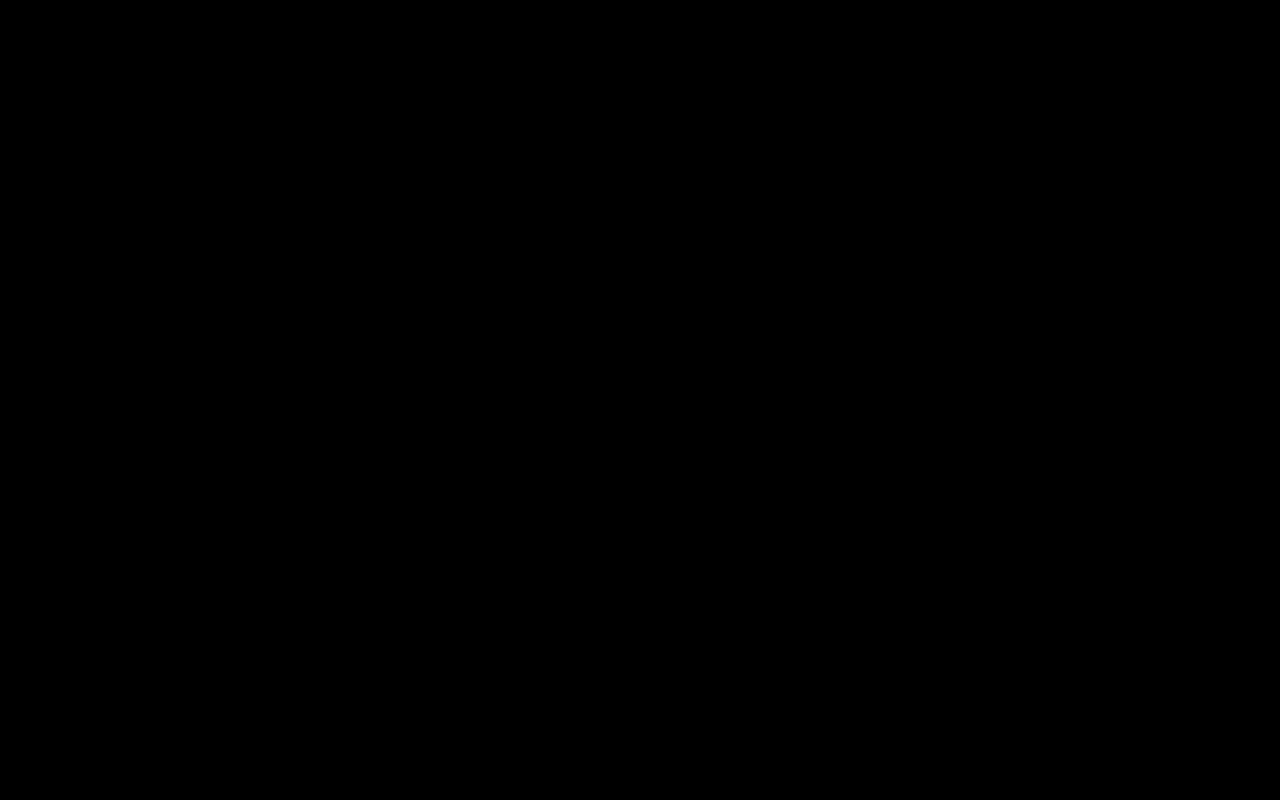
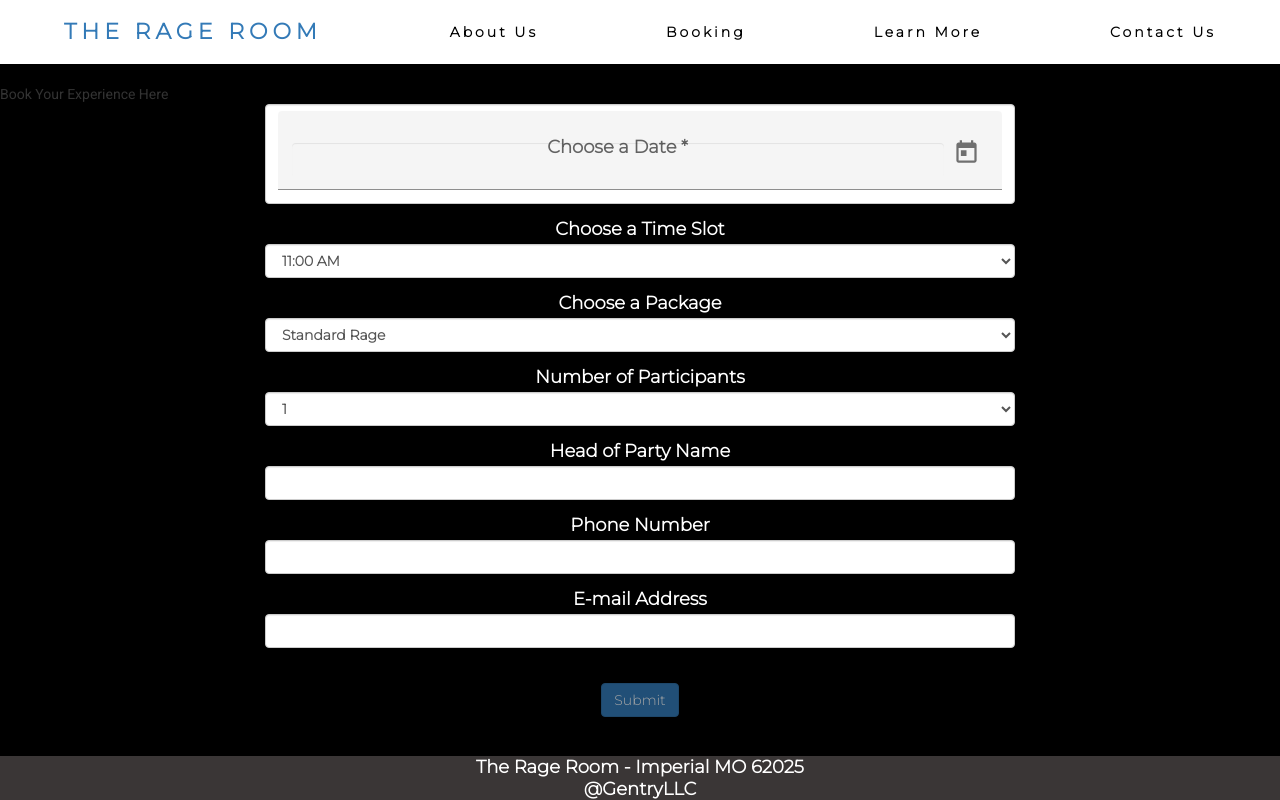
Before and after one commit to sagentr/Rage-Room, an Angular app: page /booking in a window 1280 px wide. Built offline with nearby package versions, Linux system fonts and the light colour scheme.

Commit message:
unit test and forms changes

```diff
--- a/src/app/booking/booking.component.html
+++ b/src/app/booking/booking.component.html
@@ -1,155 +1,120 @@
-<br>
+<br />
 Book Your Experience Here
 <div class="container">
   <div class="row">
     <div class="col-xs-12 col-sm-10 col-md-8 col-sm-offset-1 col-md-offset-2">
-
-         <form (ngSubmit)="onSubmit(f)" #f="ngForm">
-
-            <div
-                id="user-data"
-                ngModelGroup="userData"
-                #userData="userData">
-
+      <form (ngSubmit)="onSubmit()" #f="ngForm">
+        <div id="user-data" ngModelGroup="userData" #userData="ngModelGroup">
+          <div class="form-group">
+            <mat-form-field appearance="fill" class="dateClass">
+              <mat-label for="date">Choose a Date</mat-label>
+              <input
+                matInput
+                [matDatepicker]="picker"
+                id="date"
+                class="form-control"
+                type="text"
+                ngModel
+                name="date"
+                required
+                #date="ngModel"
+              />
+              <mat-datepicker-toggle
+                matSuffix
+                [for]="picker"
+              ></mat-datepicker-toggle>
+              <mat-datepicker #picker></mat-datepicker>
+            </mat-form-field>
+          </div>
+          <div class="form-group">
+            <label for="time">Choose a Time Slot</label>
+            <select
+              id="time"
+              class="form-control"
+              [ngModel]="selectedTime"
+              name="time"
+            >
+              <option *ngFor="let time of times" [value]="time">
+                {{ time }}
+              </option>
+            </select>
+          </div>
+          <div class="form-group">
+            <label for="package">Choose a Package</label>
+            <select
+              id="package"
+              class="form-control"
+              [ngModel]="selectedPackage"
+              name="package"
+            >
+              <option *ngFor="let package of packages" [value]="package">
+                {{ package | titlecase }}
+              </option>
+            </select>
+          </div>
+          <div class="form-group">
+            <label for="participant">Number of Participants</label>
+            <select
+              id="participant"
+              class="form-control"
+              [ngModel]="selectedParticipants"
+              name="participant"
+            >
+              <option
+                *ngFor="let participant of participants"
+                [value]="participant"
+              >
+                {{ participant }}
+              </option>
+            </select>
+          </div>
           <div class="form-group">
             <label for="username">Head of Party Name</label>
             <input
+              class="form-control"
               type="text"
               id="username"
-                    class="form-control"
               ngModel
               name="username"
-                    [value]="username">{{ username | titlecase }}>
-                    <!-- required> -->
+              required
+              #username="ngModel"
+            />
           </div>
-
           <div class="form-group">
-                    <label for="Phone">Phone Number</label>
+            <label for="phone">Phone Number</label>
             <input
+              class="form-control"
               type="text"
-                    id="Phone"
+              id="phone"
+              ngModel
+              name="phone"
+              required
+              #phone="ngModel"
+            />
+          </div>
+          <div class="form-group">
+            <label for="email">E-mail Address</label>
+            <input
               class="form-control"
-                    ngModel
-                    name="Phone"
-                    required>
-                    <!-- <span class="help-block" *ngIf="Phone.length===9">Please enter a valid phone number!</span> -->
-                </div>
-
-                <div class="form-group">
-                    <label for="email">E-Mail Address</label>
-                    <input type="email"
+              type="email"
               id="email"
               ngModel
               name="email"
               required
               email
-                    class="form-control"
-                    #email="ngModel">
-                    <span class="help-block" *ngIf="!email.valid && email.touched"> Please enter a valid email!</span>
+              #email="ngModel"
+            />
           </div>
-            </div>
-
-                 <div class="form-group">
-                    <mat-form-field appearance="fill" class="dateClass">
-                        <mat-label>Choose a Date</mat-label>
-                        <input matInput [matDatepicker]="picker">
-                        <mat-datepicker-toggle matSuffix [for]="picker"></mat-datepicker-toggle>
-                        <mat-datepicker #picker></mat-datepicker>
-                    </mat-form-field>
-                </div>
-
-                <div class="form-group">
-                    <label for="timeSlot">Choose a Time That Works For You</label>
-                    <select
-                        name="timeSlot"
-                        id="timeSlot"
-                        [ngModel]="selectedTimeSlot"
-                        class="form-control"
-                        required
-                        >
-                    <optionvalue='11:30'>11:30 AM</option>
-                    <optionvalue='12:00'>12:00 PM</option>
-                    <optionvalue='12:30'>12:30 PM</option>
-                    <optionvalue='1:00'>1:00 PM</option>
-                    <optionvalue='1:30'>1:30 PM</option>
-                    <optionvalue='2:00'>2:00 PM</option>
-                    <optionvalue='2:30'>2:30 PM</option>
-                    <optionvalue='3:00'>3:00 PM</option>
-                    <optionvalue='3:30'>3:30 PM</option>
-                    <optionvalue='4:00'>4:00 PM </option>
-                    <optionvalue='4:30'>4:30 PM </option>
-                    <optionvalue='5:30'>5:30 PM </option>
-                    <optionvalue='6:00'>6:00 PM </option>
-                    <optionvalue='6:30'>6:30 PM </option>
-                    <optionvalue='7:00'>7:00 PM </option>
-                    <optionvalue='7:30'>7:30 PM </option>
-                    <optionvalue='8:00'>8:00 PM </option>
-
-                        <!-- *ngFor="let timeSlot of timeSlots" -->
-                        <!-- [value]="timeSlot">{{ timeSlot }}> -->
-
-
-                        </select>
-                 </div>
-                <!-- Updated this -->
-                    <div class="form-group">
-                        <label for="package">Choose a Package</label>
-                        <select
-                            name="package"
-                            id="package"
-                            [ngModel]="selectedPackage"
-                            class="form-control"
-                            required>
-                        <option value='Standard Rage'>Standard Rage</option>
-                        <option value='Deluxe Rage'>Deluxe Rage</option>
-                        <option value='Paint Splatter'>Paint Splatter</option>
-
-                        <!-- Do I still include this?</option> -->
-                        <!-- <option *ngFor="let package of packages"></option> -->
-                        <!-- [value]="package">{{ package | titlecase }} -->
-                        </option>
-                        </select>
-                    </div>
-
-                    <div class="form-group">
-                        <label for="participant">Number of Participants</label>
-                        <select
-                        name="participant"
-                        id="participant"
-                        [ngModel]="selectedParticipants"
-                        class="form-control"
-                        required
-                        >
-                        <option
-                        *ngFor="let participant of participants"
-                        [value]="participant">{{ participant }}
-                        </option>
-                        </select>
-                    </div>
-
-
+          <span class="help-block" *ngIf="!email.valid && email.touched">
+            Please enter a valid email!
+          </span>
           <p *ngIf="!onSubmit">The form is incomplete!</p>
-
-                    <br>
-                    <button class="btn btn-primary"
-                    type="submit"
-                    [disabled]="!f.valid">
-                    Submit</button>
-
+          <br />
+          <button class="btn btn-primary" type="submit" [disabled]="!f.valid">
+            Submit
+          </button>
         </div>
       </form>
     </div>
   </div>
-    <hr>
-    <div class="row" *ngIf="submitted">
-        <div class="col-xs-12">
-          <h3>Your Reservation has been confirmed: </h3>
-          <p>Username: {{ user.username | titlecase }}</p>
-          <p>E-Mail: {{ user.email }}</p>
-          <p>Package Selected: {{ user.package }}</p>
-          <!-- <p>Date: {{ user.dateInput }}</p> -->
-          <p>Time: {{ user.time }}</p>
-          <p>Number of Participants: {{ user.participants }}</p>
 </div>
-      </div>
-</div>
--- a/src/app/booking/booking.component.ts
+++ b/src/app/booking/booking.component.ts
@@ -1,37 +1,54 @@
 import { Component, ViewChild } from '@angular/core';
 import { NgForm } from '@angular/forms';
-
-
-
 @Component({
   selector: 'app-booking',
   templateUrl: './booking.component.html',
-  styleUrls: ['./booking.component.css']
+  styleUrls: ['./booking.component.css'],
 })
 export class BookingComponent {
-  @ViewChild('f', { static: false }) bookingForm: NgForm;
-  packages = ['Standard Rage', 'Deluxe Rage', 'Paint Splatter']
-  selectedPackage = 'Standard Rage'
-  participants =['1', '2', '3', '4']
-  selectedParticipants = '1'
-  timeSlots = ['11:00 AM', '11:30 AM', '12:00 PM', '12:30 PM', '1:00 PM', '1:30 PM', '2:00 PM', '2:30 PM', '3:00 PM', '3:30 PM', '4:00 PM', '4:30 PM', '5:00 PM', '5:30 PM', '6:00 PM', '6:30 PM', '7:00 PM', '7:30 PM']
-  selectedTimeSlot = '11:00 AM'
-
-
+  @ViewChild('f', { static: true }) bookingForm?: NgForm;
+  times: string[] = [
+    '11:00 AM',
+    '11:30 AM',
+    '12:00 PM',
+    '12:30 PM',
+    '1:00 PM',
+    '1:30 PM',
+    '2:00 PM',
+    '2:30 PM',
+    '3:00 PM',
+    '3:30 PM',
+    '4:00 PM',
+    '4:30 PM',
+    '5:00 PM',
+    '5:30 PM',
+    '6:00 PM',
+    '6:30 PM',
+    '7:00 PM',
+    '7:30 PM',
+  ];
+  selectedTime: string = '11:00 AM';
+  packages: string[] = ['Standard Rage', 'Deluxe Rage', 'Paint Splatter'];
+  selectedPackage: string = 'Standard Rage';
+  participants: string[] = ['1', '2', '3', '4'];
+  selectedParticipants: string = '1';
   user = {
-    username: '',
+    // date: new Date(),
+    time: '',
+    package: '',
+    participants: '',
     phone: '',
     email: '',
-    packages: '',
-    timeSlots: '',
-    participants: '',
-
+  };
+  submitted: boolean = false;
+  onSubmit() {
+    this.submitted = true;
+    this.user.time = this.bookingForm?.value.userData.time;
+    this.user.package = this.bookingForm?.value.userData.package;
+    this.user.participants = this.bookingForm?.value.userData.participants;
+    this.user.phone = this.bookingForm?.value.userData.phone;
+    this.user.email = this.bookingForm?.value.userData.email;
+    console.log("User's Data:", this.user);
+    this.bookingForm?.reset();
+  }
 }
-
-  onSubmit(form: NgForm) {
-    console.log(form)
-
-  }
-
-
-}
```
Also changed, not shown: 1 other file (tests, documents, lock files or other folders). Lines whose indentation alone changed are shown as unchanged.
